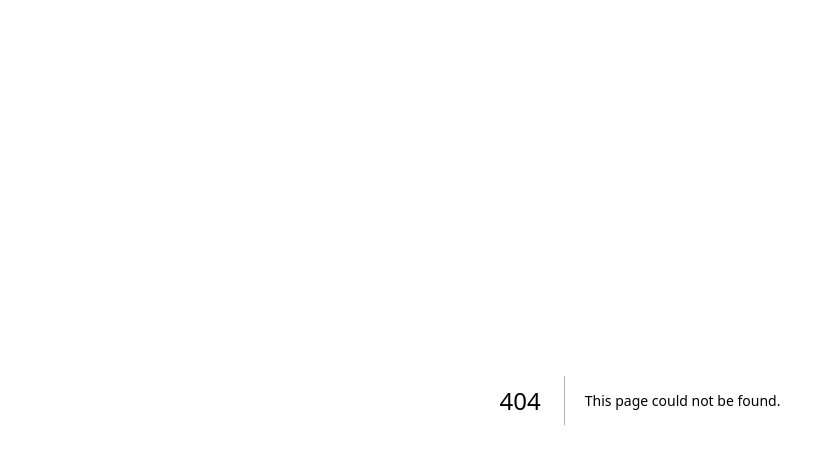
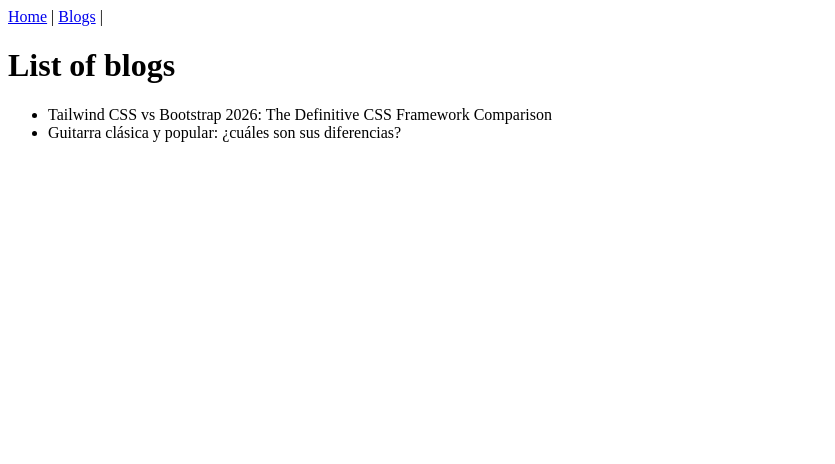
Before and after one commit to giovaelpe/next-blogs, a Next.js app: page /blogs in a window 1280 px wide. Before the commit this address had no page. Shown: the top 464 px of the page, without its empty margins (0-835 px from the left). Built offline with nearby package versions, Linux system fonts and the light colour scheme.

Commit message:
Exercise 1 blog list

```diff
--- /dev/null
+++ b/app/blogs/page.tsx
@@ -0,0 +1,21 @@
+import { getBlogs } from "../services/blogs";
+
+export default function Blogs() {
+    const blogs = getBlogs()
+    return (
+        <div>
+            <h1>List of blogs</h1>
+            <ul>
+            {
+                blogs.map((blog, index) => {
+                    return (
+                        <li key={index}>
+                            {blog.title}
+                        </li>
+                    )
+                })
+            }
+            </ul>
+        </div>
+    );
+}
--- a/app/layout.tsx
+++ b/app/layout.tsx
@@ -1,21 +1,4 @@
-import type { Metadata } from "next";
-import { Geist, Geist_Mono } from "next/font/google";
-import "./globals.css";
-
-const geistSans = Geist({
-  variable: "--font-geist-sans",
-  subsets: ["latin"],
-});
-
-const geistMono = Geist_Mono({
-  variable: "--font-geist-mono",
-  subsets: ["latin"],
-});
-
-export const metadata: Metadata = {
-  title: "Create Next App",
-  description: "Generated by create next app",
-};
+import Link from "next/link";
 
 export default function RootLayout({
   children,
@@ -23,11 +6,15 @@ export default function RootLayout({
   children: React.ReactNode;
 }>) {
   return (
-    <html
-      lang="en"
-      className={`${geistSans.variable} ${geistMono.variable} h-full antialiased`}
-    >
-      <body className="min-h-full flex flex-col">{children}</body>
+    <html lang="en">
+      <body >
+        <nav>
+          <Link href="/">Home</Link>
+          {"  |  "}
+          <Link href="/blogs">Blogs</Link>
+          {"  |  "}
+        </nav>
+        {children}</body>
     </html>
   );
 }
--- a/app/page.tsx
+++ b/app/page.tsx
@@ -1,64 +1,11 @@
-import Image from "next/image";
+
+
 
 export default function Home() {
   return (
-    <div className="flex flex-col flex-1 items-center justify-center bg-zinc-50 font-sans dark:bg-black">
-      <main className="flex flex-1 w-full max-w-3xl flex-col items-center justify-between py-32 px-16 bg-white dark:bg-black sm:items-start">
-        <Image
-          className="dark:invert"
-          src="/next.svg"
-          alt="Next.js logo"
-          width={100}
-          height={20}
-          priority
-        />
-        <div className="flex flex-col items-center gap-6 text-center sm:items-start sm:text-left">
-          <h1 className="max-w-xs text-3xl font-semibold leading-10 tracking-tight text-black dark:text-zinc-50">
-            To get started, edit the page.tsx file.
-          </h1>
-          <p className="max-w-md text-lg leading-8 text-zinc-600 dark:text-zinc-400">
-            Looking for a starting point or more instructions? Head over to{" "}
-            <a
-              href="https://vercel.com/templates?framework=next.js&utm_source=create-next-app&utm_medium=appdir-template-tw&utm_campaign=create-next-app"
-              className="font-medium text-zinc-950 dark:text-zinc-50"
-            >
-              Templates
-            </a>{" "}
-            or the{" "}
-            <a
-              href="https://nextjs.org/learn?utm_source=create-next-app&utm_medium=appdir-template-tw&utm_campaign=create-next-app"
-              className="font-medium text-zinc-950 dark:text-zinc-50"
-            >
-              Learning
-            </a>{" "}
-            center.
-          </p>
-        </div>
-        <div className="flex flex-col gap-4 text-base font-medium sm:flex-row">
-          <a
-            className="flex h-12 w-full items-center justify-center gap-2 rounded-full bg-foreground px-5 text-background transition-colors hover:bg-[#383838] dark:hover:bg-[#ccc] md:w-[158px]"
-            href="https://vercel.com/new?utm_source=create-next-app&utm_medium=appdir-template-tw&utm_campaign=create-next-app"
-            target="_blank"
-            rel="noopener noreferrer"
-          >
-            <Image
-              className="dark:invert"
-              src="/vercel.svg"
-              alt="Vercel logomark"
-              width={16}
-              height={16}
-            />
-            Deploy Now
-          </a>
-          <a
-            className="flex h-12 w-full items-center justify-center rounded-full border border-solid border-black/[.08] px-5 transition-colors hover:border-transparent hover:bg-black/[.04] dark:border-white/[.145] dark:hover:bg-[#1a1a1a] md:w-[158px]"
-            href="https://nextjs.org/docs?utm_source=create-next-app&utm_medium=appdir-template-tw&utm_campaign=create-next-app"
-            target="_blank"
-            rel="noopener noreferrer"
-          >
-            Documentation
-          </a>
-        </div>
+    <div>
+      <main>
+        <h1>Home</h1>
       </main>
     </div>
   );
--- /dev/null
+++ b/app/services/blogs.ts
@@ -0,0 +1,26 @@
+type Blog = {
+    title: string,
+    url: string,
+    author: string,
+    likes: number
+}
+
+
+const blogs = [
+    {
+        title: "Tailwind CSS vs Bootstrap 2026: The Definitive CSS Framework Comparison",
+        url: "https://tech-insider.org/tailwind-css-vs-bootstrap-2026/",
+        author : "Marcus Chen",
+        likes: 0
+    },
+    {
+        title: "Guitarra clásica y popular: ¿cuáles son sus diferencias?",
+        url: "https://www.cifraclub.com/blog/guitarra-clasica-y-popular/",
+        author : "Gustavo Morais",
+        likes: 0
+    }
+];
+
+export const getBlogs = () => blogs;
+
+export const addBlog = (newBlog:Blog) => blogs.push(newBlog);
```
